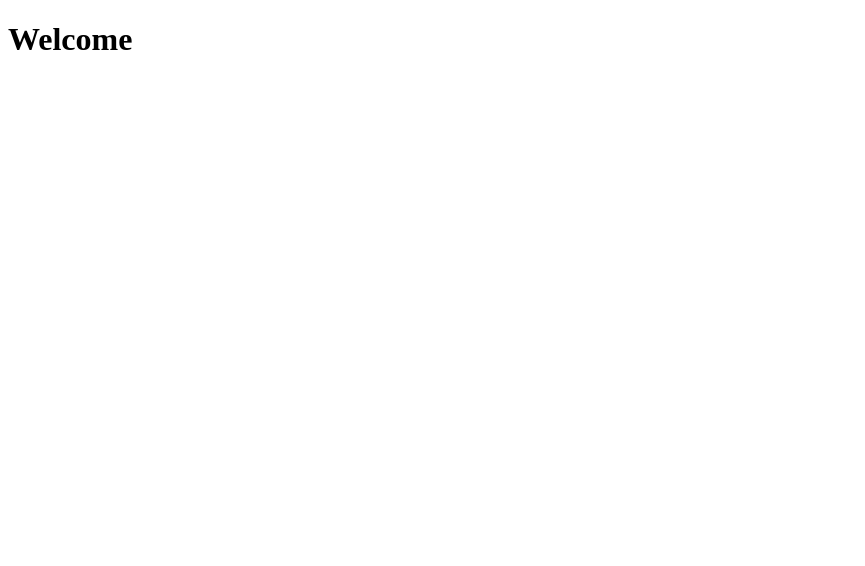
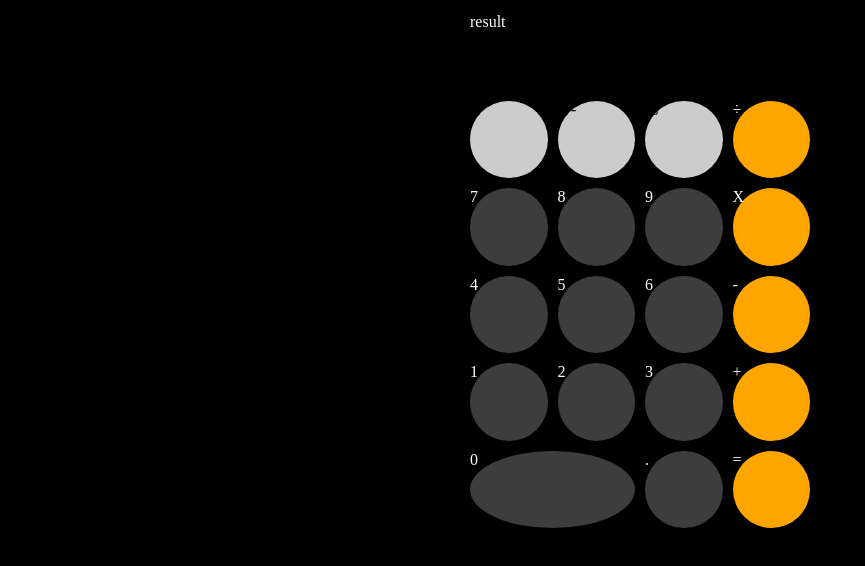
Before and after one commit to JosephCoburn/iCalc, a plain HTML site: page index.html in a window 1280 px wide. Shown: the whole page, without its empty margins (0-865 px from the left). Drawn offline with Linux system fonts and the light colour scheme.

Commit message:
basic css

```diff
--- a/css/style.css
+++ b/css/style.css
@@ -0,0 +1,178 @@
+body {
+  background-color: black;
+  color: white;
+}
+
+.grid-container {
+  align-content: center;
+  margin: 0 auto;
+  width: 350px;
+  height: 525px;
+  display: grid;
+  grid-template-columns: 1fr 1fr 1fr 1fr;
+  grid-template-rows: 1fr 1fr 1fr 1fr 1fr 1fr;
+  grid-template-areas: "result result result result" "clear pos-neg percent op-div" "num7 num8 num9 op-mul" "num4 num5 num6 op-sub" "num1 num2 num3 op-plus" "num0 num0 deci op-eq";
+}
+
+.result {
+  grid-area: result;
+  color: white;
+  margin: 5px;
+  border: 1px;
+  border-radius: 50%;
+}
+
+.clear {
+  grid-area: clear;
+  background-color: #ccc;
+  color: black;
+  margin: 5px;
+  border: 1px;
+  border-radius: 50%;
+}
+
+.pos-neg {
+  grid-area: pos-neg;
+  background-color: #ccc;
+  color: black;
+  margin: 5px;
+  border: 1px;
+  border-radius: 50%;
+}
+
+.percent {
+  grid-area: percent;
+  background-color: #ccc;
+  color: black;
+  margin: 5px;
+  border: 1px;
+  border-radius: 50%;
+}
+
+.op-div {
+  grid-area: op-div;
+  background-color: orange;
+  margin: 5px;
+  border: 1px;
+  border-radius: 50%;
+}
+
+.num7 {
+  grid-area: num7;
+  background-color: #6669;
+  margin: 5px;
+  border: 1px;
+  border-radius: 50%;
+}
+
+.num8 {
+  grid-area: num8;
+  background-color: #6669;
+  margin: 5px;
+  border: 1px;
+  border-radius: 50%;
+}
+
+.num9 {
+  grid-area: num9;
+  background-color: #6669;
+  margin: 5px;
+  border: 1px;
+  border-radius: 50%;
+}
+
+.op-mul {
+  grid-area: op-mul;
+  background-color: orange;
+  margin: 5px;
+  border: 1px;
+  border-radius: 50%;
+}
+
+.num4 {
+  grid-area: num4;
+  background-color: #6669;
+  margin: 5px;
+  border: 1px;
+  border-radius: 50%;
+}
+
+.num5 {
+  grid-area: num5;
+  background-color:#6669;
+  margin: 5px;
+  border: 1px;
+  border-radius: 50%;
+}
+
+.num6 {
+  grid-area: num6;
+  background-color: #6669;
+  margin: 5px;
+  border: 1px;
+  border-radius: 50%;
+}
+
+.op-sub {
+  grid-area: op-sub;
+  background-color: orange;
+  margin: 5px;
+  border: 1px;
+  border-radius: 50%;
+}
+
+.num1 {
+  grid-area: num1;
+  background-color: #6669;
+  margin: 5px;
+  border: 1px;
+  border-radius: 50%;
+}
+
+.num2 {
+  grid-area: num2;
+  background-color: #6669;
+  margin: 5px;
+  border: 1px;
+  border-radius: 50%;
+}
+
+.num3 {
+  grid-area: num3;
+  background-color: #6669;
+  margin: 5px;
+  border: 1px;
+  border-radius: 50%;
+}
+
+.op-plus {
+  grid-area: op-plus;
+  background-color: orange;
+  margin: 5px;
+  border: 1px;
+  border-radius: 50%;
+}
+
+.num0 {
+  grid-area: num0;
+  background-color:#6669;
+  margin: 5px;
+  border: 1px;
+  border-radius: 50%;
+}
+
+.deci {
+  grid-area: deci;
+  background-color: #6669;
+  margin: 5px;
+  border: 1px;
+  border-radius: 50%;
+}
+
+.op-eq {
+  grid-area: op-eq;
+  background-color: orange;
+  margin: 5px;
+  border: 1px;
+  border-radius: 50%;
+}
--- a/index.html
+++ b/index.html
@@ -9,6 +9,27 @@
   <title>iCalculator</title>
 </head>
 <body>
-  <h1>Welcome</h1>
+  <div class="grid-container">
+      <div class="result">result</div>
+      <div class="clear">C</div>
+      <div class="pos-neg">+/-</div>
+      <div class="percent">%</div>
+      <div class="op-div">÷</div>
+      <div class="num7">7</div>
+      <div class="num8">8</div>
+      <div class="num9">9</div>
+      <div class="num4">4</div>
+      <div class="num5">5</div>
+      <div class="num6">6</div>
+      <div class="op-mul">X</div>
+      <div class="op-sub">-</div>
+      <div class="num1">1</div>
+      <div class="num2">2</div>
+      <div class="num3">3</div>
+      <div class="op-plus">+</div>
+      <div class="num0">0</div>
+      <div class="deci">.</div>
+      <div class="op-eq">=</div>
+    </div>
 </body>
 </html>
```
